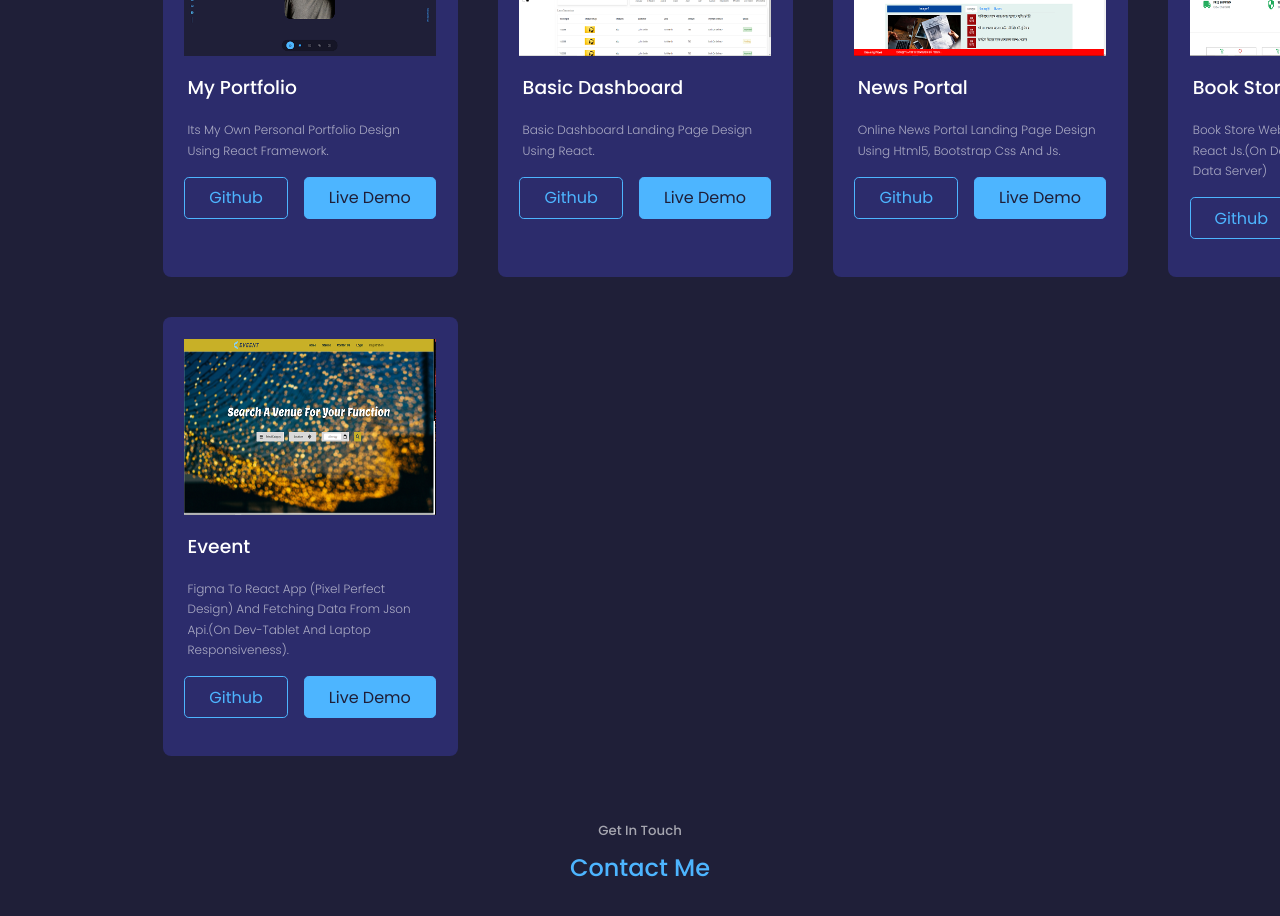
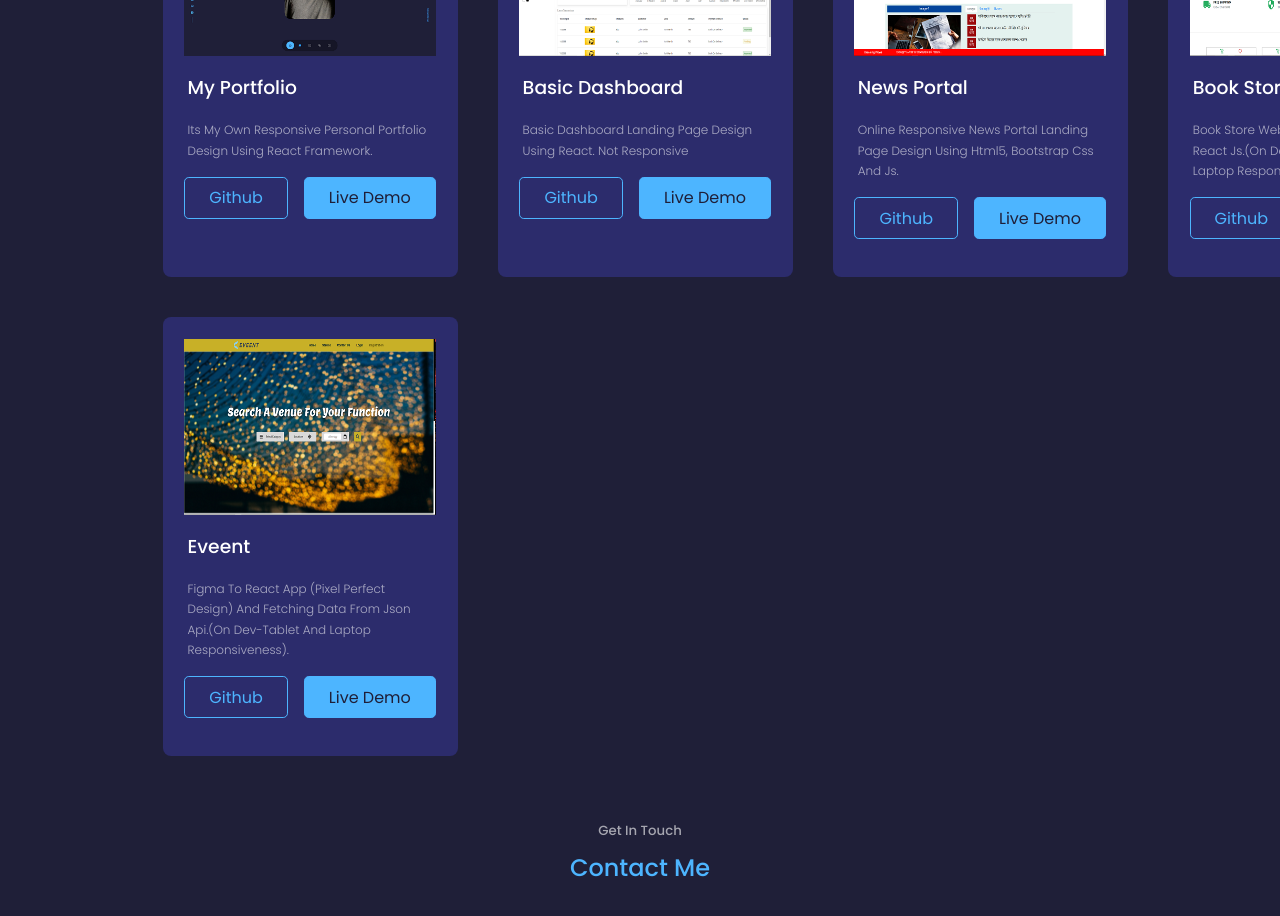
Before and after one commit to KE9SH1N/My-Portfolio, a React (Create React App) app: page / in a window 1280 px wide. Shown: the part 3140-4056 px from the top of the page. Built offline with nearby package versions, Linux system fonts and the light colour scheme.

Commit message:
adding updated portfolio data

```diff
--- a/src/components/Portfolio/Web/FrontEnd.jsx
+++ b/src/components/Portfolio/Web/FrontEnd.jsx
@@ -11,7 +11,7 @@ const data = [
     id: 1,
     image:img1,
     title: 'My Portfolio',
-    description:'Its my own personal portfolio design using react framework.',
+    description:'Its my own responsive personal portfolio design using react framework.',
     github: 'https://github.com/KE9SH1N/My-Portfolio',
     demo:'https://mawn.me'
   },
@@ -19,15 +19,15 @@ const data = [
     id: 2,
     image: img2,
     title: 'Basic Dashboard',
-    description: 'Basic Dashboard landing page design using react.',
+    description: 'Basic Dashboard landing page design using react. Not responsive',
     github: 'https://github.com/KE9SH1N/Basic-Dashboard',
-    demo:'https://github.com/KE9SH1N/Basic-Dashboard'
+    demo:'https://basic-dashboard.vercel.app/'
   },
   {
     id: 3,
     image: img3,
     title: 'News Portal',
-    description: 'Online news portal landing page design using html5, bootstrap css and js.',
+    description: 'Online responsive news portal landing page design using html5, bootstrap css and js.',
     github: 'https://github.com/KE9SH1N/FocusBD-News-Portal',
     demo:'https://github.com/KE9SH1N/FocusBD-News-Portal'
   },
@@ -35,7 +35,7 @@ const data = [
     id: 4,
     image: img4,
     title: 'Book Store',
-    description: 'Book store web design developed with react js.(On development-Json Api data server)',
+    description: 'Book store web design developed with react js.(On development-Tablet and Laptop responsiveness)',
     github: 'https://github.com/KE9SH1N/Book-Store',
     demo:'https://book-store-eight-green.vercel.app/'
   },
```
